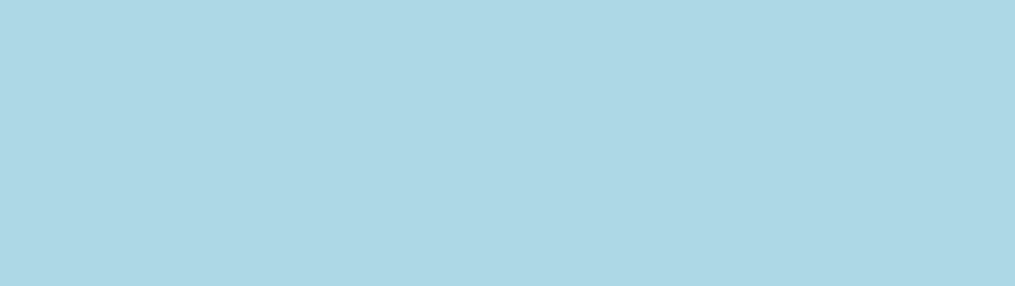
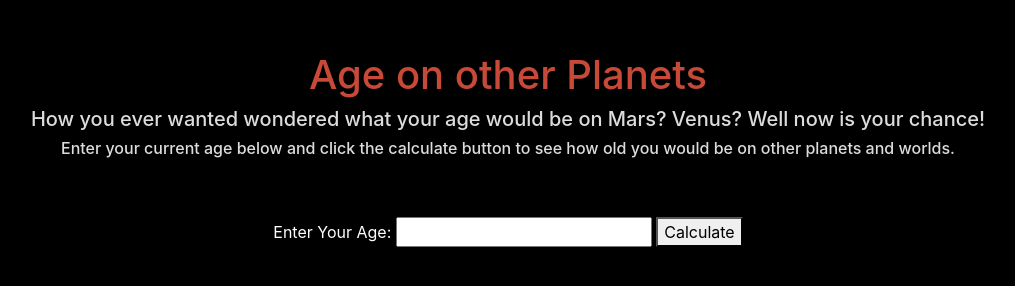
Before and after one commit to Tien96ng/super-galactic-age-calculator, a website built with webpack: page src/index.html in a window 1280 px wide. Shown: the whole page, without its empty margins (132-1147 px from the left). Built offline with nearby package versions, Linux system fonts and the light colour scheme.

Commit message:
Create basic front end with HTMl and css.

```diff
--- a/src/css/styles.css
+++ b/src/css/styles.css
@@ -1,3 +1,23 @@
 body {
-  background-color: lightblue;
+  background-color: black;
+  color: white;
 }
+
+#intro {
+  padding: 10px;
+  text-align: center;
+  border: solid black 1px;
+  color:	rgb(220,220,220);
+}
+
+.title {
+  color: #C74A39;
+}
+
+#age-form {
+  text-align: center;
+}
+
+.form-section, #intro {
+  margin-top: 40px;
+}
--- a/src/index.html
+++ b/src/index.html
@@ -4,6 +4,21 @@
   <title>Super Galacticm Age Calculator</title>
 </head>
 <body>
+  <div class="container" id="intro">
+    <h1 class="title">Age on other Planets</h1>
+    <h5>How you ever wanted wondered what your age would be on Mars? Venus? Well now is your chance!</h5>
+    <h6>Enter your current age below and click the calculate button to see how old you would be on other planets and worlds. </h6>
+  </div>
+
+  <div class="container form-section">
+    <form id="age-form">
+      <label for="age">Enter Your Age: </label>
+      <input type="number" id="id" name="age" min="0" required>
+
+      <button type="submit" value="Submit">Calculate</button>
+    </form>
+  </div>
+
 
 </body>
 </html>
--- a/src/main.js
+++ b/src/main.js
@@ -2,3 +2,7 @@ import $ from 'jquery';
 import 'bootstrap';
 import 'bootstrap/dist/css/bootstrap.min.css';
 import './css/styles.css';
+
+$(document).ready(() => {
+
+});
```
